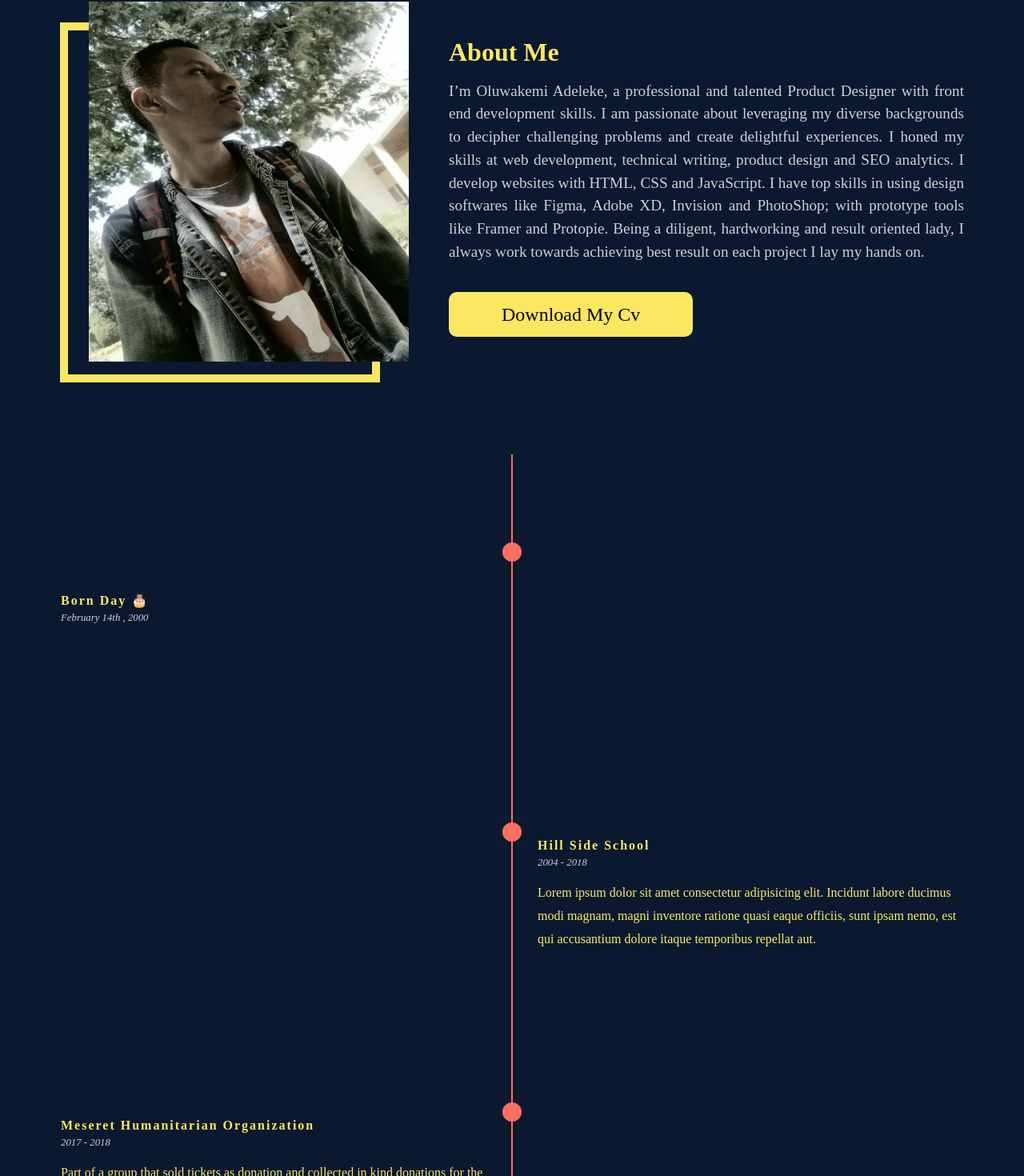
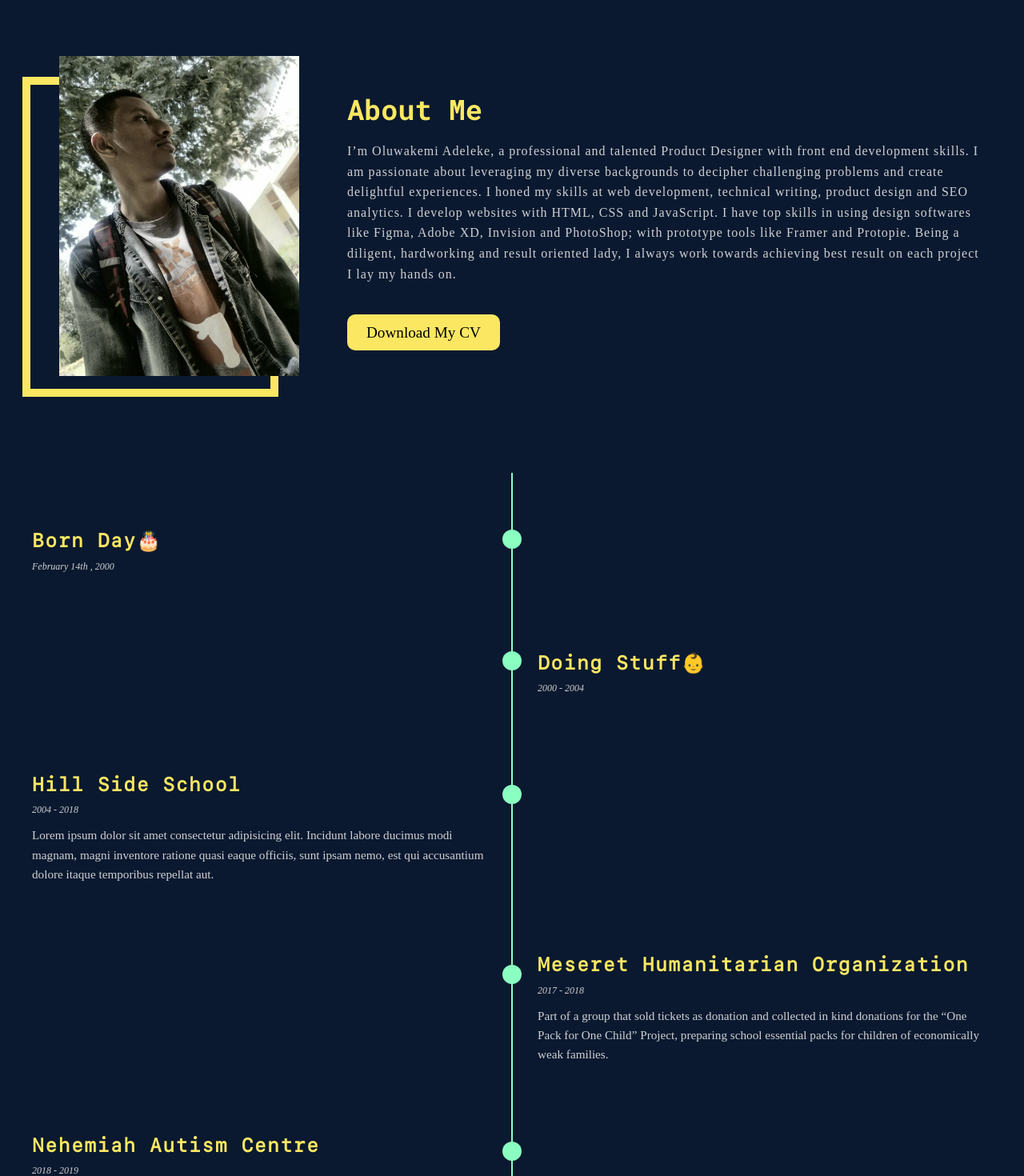
Before and after one commit to thomasalemayehu/React-Portfolio, a React (Create React App) app: page / in a window 1280 px wide. Shown: the part 971-2441 px from the top of the page at 80% size. Built offline with nearby package versions, Linux system fonts and the light colour scheme; a web font is replaced by a local one.

Commit message:
About Page Version 1.0 : Animate Image Border

```diff
--- a/src/App.js
+++ b/src/App.js
@@ -6,7 +6,8 @@ function App() {
   document.body.style.zoom = "0%";
   let zoom = ((window.outerWidth - 10) / window.innerWidth) * 100;
 
-  console.log(zoom);
+  //
+
   return (
     <section className="app">
       <Navigation />
--- a/src/components/AboutPage.js
+++ b/src/components/AboutPage.js
@@ -83,7 +83,7 @@ function AboutPage() {
             achieving best result on each project I lay my hands on.
           </p>
           <a href="./assets/docs/Thomas Alemayehu CV.pdf" download>
-            Download my cv
+            Download my CV
           </a>
         </div>
       </div>
@@ -95,20 +95,27 @@ function AboutPage() {
         <div className="section">
           <div className="bead"></div>
           <div className="content">
-            <h1 className="experiance-page-timeline-title">Born Day 🎂</h1>
-            <p className="experiance-page-timeline-time">
-              February 14th , 2000
-            </p>
-            <p className="experiance-page-timeline-content"></p>
+            <h1 className="timeline__title">Born Day🎂</h1>
+            <p className="timeline__time__span">February 14th , 2000</p>
+            <p className="timeline__content"></p>
           </div>
         </div>
 
         <div className="section">
           <div className="bead"></div>
           <div className="content">
-            <h1 className="experiance-page-timeline-title">Hill Side School</h1>
-            <p className="experiance-page-timeline-time">2004 - 2018</p>
-            <p className="experiance-page-timeline-content">
+            <h1 className="timeline__title">Doing Stuff👶</h1>
+            <p className="timeline__time__span">2000 - 2004</p>
+            <p className="timeline__content"></p>
+          </div>
+        </div>
+
+        <div className="section">
+          <div className="bead"></div>
+          <div className="content">
+            <h1 className="timeline__title">Hill Side School</h1>
+            <p className="timeline__time__span">2004 - 2018</p>
+            <p className="timeline__content">
               Lorem ipsum dolor sit amet consectetur adipisicing elit. Incidunt
               labore ducimus modi magnam, magni inventore ratione quasi eaque
               officiis, sunt ipsam nemo, est qui accusantium dolore itaque
@@ -120,11 +127,11 @@ function AboutPage() {
         <div className="section">
           <div className="bead"></div>
           <div className="content">
-            <h1 className="experiance-page-timeline-title">
+            <h1 className="timeline__title">
               Meseret Humanitarian Organization
             </h1>
-            <p className="experiance-page-timeline-time">2017 - 2018</p>
-            <p className="experiance-page-timeline-content">
+            <p className="timeline__time__span">2017 - 2018</p>
+            <p className="timeline__content">
               Part of a group that sold tickets as donation and collected in
               kind donations for the “One Pack for One Child” Project, preparing
               school essential packs for children of economically weak families.
@@ -135,11 +142,9 @@ function AboutPage() {
         <div className="section">
           <div className="bead"></div>
           <div className="content">
-            <h1 className="experiance-page-timeline-title">
-              Nehemiah Autism Centre
-            </h1>
-            <p className="experiance-page-timeline-time">2018 - 2019</p>
-            <p className="experiance-page-timeline-content">
+            <h1 className="timeline__title">Nehemiah Autism Centre</h1>
+            <p className="timeline__time__span">2018 - 2019</p>
+            <p className="timeline__content">
               Spend some time with autistic children. Teach them to adapt to new
               people, improve communication with people and learn to focus and
               read.
@@ -150,11 +155,9 @@ function AboutPage() {
         <div className="section">
           <div className="bead"></div>
           <div className="content">
-            <h1 className="experiance-page-timeline-title">
-              Jersuma Trading P.L.C
-            </h1>
-            <p className="experiance-page-timeline-time">2018 - Present</p>
-            <p className="experiance-page-timeline-content">
+            <h1 className="timeline__title">Jersuma Trading P.L.C</h1>
+            <p className="timeline__time__span">2018 - Present</p>
+            <p className="timeline__content">
               Lorem ipsum dolor sit amet consectetur adipisicing elit. Incidunt
               labore ducimus modi magnam, magni inventore ratione quasi eaque
               officiis, sunt ipsam nemo, est qui accusantium dolore itaque
@@ -166,11 +169,11 @@ function AboutPage() {
         <div className="section">
           <div className="bead"></div>
           <div className="content">
-            <h1 className="experiance-page-timeline-title">
+            <h1 className="timeline__title">
               Addis Ababa Institute of Technology
             </h1>
-            <p className="experiance-page-timeline-time">2019 - Present</p>
-            <p className="experiance-page-timeline-content">
+            <p className="timeline__time__span">2019 - Present</p>
+            <p className="timeline__content">
               Lorem ipsum dolor sit amet consectetur adipisicing elit. Incidunt
               labore ducimus modi magnam, magni inventore ratione quasi eaque
               officiis, sunt ipsam nemo, est qui accusantium dolore itaque
@@ -182,9 +185,9 @@ function AboutPage() {
         <div className="section">
           <div className="bead"></div>
           <div className="content">
-            <h1 className="experiance-page-timeline-title">Gebeya Talent</h1>
-            <p className="experiance-page-timeline-time">2021 - Present</p>
-            <p className="experiance-page-timeline-content">
+            <h1 className="timeline__title">Gebeya Talent</h1>
+            <p className="timeline__time__span">2021 - Present</p>
+            <p className="timeline__content">
               Lorem ipsum dolor sit amet consectetur adipisicing elit. Incidunt
               labore ducimus modi magnam, magni inventore ratione quasi eaque
               officiis, sunt ipsam nemo, est qui accusantium dolore itaque
--- a/src/components/HamburgerMenu.js
+++ b/src/components/HamburgerMenu.js
@@ -26,8 +26,6 @@ function HamburgerMenu() {
           "hamburger--mobile--menu--active"
         );
       }
-
-      // make body scrollable
     } else {
       mobileMenuElement.classList.add("mobile--menu--activate");
 
--- a/src/components/MobileMenu.js
+++ b/src/components/MobileMenu.js
@@ -42,6 +42,7 @@ function MobileMenu() {
         hamburgerElements[i].classList.add("hamburger--mobile--menu--active");
       }
     }
+
     document.getElementById("check").checked = false;
   }
   return (
--- a/src/index.css
+++ b/src/index.css
@@ -7,6 +7,7 @@
 html {
   scrollbar-width: thin;
   scroll-behavior: smooth;
+  scroll-snap-type: proximity;
 }
 
 /* Scroll bar Styles */
--- a/src/styles/base/colors.css
+++ b/src/styles/base/colors.css
@@ -4,8 +4,8 @@
 
   /* Text & Highlight Colors */
   --primary-color: #fce762;
+  --secondary-color: #8affc1;
 
-  --secondary-color: #f87060;
   --primary-highlight-color: ;
   --secondary-highlight-color: #ffee88;
 
--- a/src/styles/components/AboutPage.css
+++ b/src/styles/components/AboutPage.css
@@ -1,18 +1,20 @@
 .about__page__container {
-  padding: 10% 25px;
+  padding: 15% 0px;
 }
 .about__page__inner__container {
   padding-top: 0%;
   display: flex;
+  align-items: flex-start;
   flex-direction: column;
 }
 .about__page__left {
+  width: 100%;
   display: flex;
-  padding-left: 86px;
+  padding-left: 64px;
 }
 .about__page__border {
-  width: 400px;
-  height: 450px;
+  width: 320px;
+  height: 400px;
   border: 10px solid var(--primary-color);
   transform: translate(-36px, 26px);
   -webkit-transform: translate(-36px, 26px);
@@ -21,24 +23,27 @@
   -o-transform: translate(-36px, 26px);
 }
 .about__page__image {
-  width: 400px;
-  max-height: 450px;
+  width: 320px;
+  max-height: 400px;
   height: auto;
   position: absolute;
+  object-fit: contain;
 }
 
 .about__page__right {
-  padding: 15% 50px;
+  padding: 15% 28px;
 }
 .about__page__right h3 {
   color: var(--primary-color);
-  font-size: 2rem;
+  font-size: 2.2em;
+  font-family: "Roboto Mono";
 }
 .about__page__right p {
   padding-top: 16px;
-  line-height: 1.5;
-  font-size: 1.2rem;
-  text-align: justify;
+  line-height: 1.6;
+  font-size: 1em;
+  letter-spacing: 1px;
+  font-family: "Montserrat";
   margin-bottom: 50px;
 }
 
@@ -46,10 +51,10 @@
   background-color: var(--primary-color);
   text-decoration: none;
   color: black;
-  font-size: 1.5rem;
+  font-size: 1.2rem;
+  text-transform: capitalize;
+  padding: 12px 24px;
   border-radius: 10px;
-  text-transform: capitalize;
-  padding: 1.25ch 5.5ch;
   -webkit-border-radius: 10px;
   -moz-border-radius: 10px;
   -ms-border-radius: 10px;
@@ -61,28 +66,30 @@
   min-height: 150px;
   margin-top: 100px;
   overflow-y: hidden;
-  padding: 0 35px;
+  padding: 0px;
   margin-bottom: 55px;
 }
 
-.experiance-page-timeline-title {
+.timeline__title {
   color: var(--primary-color);
   font-weight: bold;
-  letter-spacing: 2px;
-  margin-bottom: 1%;
+  font-family: "SF Mono";
+  font-size: 1.2em;
+  letter-spacing: 1px;
+  margin-bottom: 5px;
   text-transform: capitalize;
+  line-height: 1.6;
 }
-.experiance-page-timeline-time {
-  font-size: 0.8em;
+.timeline__time__span {
+  font-size: 0.75em;
   font-style: italic;
-  margin-bottom: 3%;
+  margin-bottom: 12px;
 }
-.experiance-page-timeline-content {
+.timeline__content {
   text-align: start;
-  font-size: 1em;
-  margin-top: 2%;
-  line-height: 180%;
-  color: var(--primary-color);
+  font-size: 0.95em;
+  line-height: 1.6;
+  color: var(--primary-text-color);
 }
 .line {
   position: absolute;
@@ -126,7 +133,7 @@
   padding: 1rem;
   border-radius: 1rem;
   align-items: center;
-  min-height: 300px;
+  min-height: 10px;
   transform: translateX(-100%);
   -webkit-transform: translateX(-);
   -moz-transform: translateX(-);
@@ -177,12 +184,63 @@
 }
 
 @media only screen and (min-width: 577px) and (max-width: 768px) {
+  .about__page__inner__container {
+    width: 80%;
+    margin-left: auto;
+    margin-right: auto;
+  }
 }
 
 @media only screen and (min-width: 768px) and (max-width: 992px) {
+  .about__page__inner__container {
+    width: 80%;
+    margin-left: auto;
+    margin-right: auto;
+  }
+  .about__page__border {
+    width: 340px;
+    height: 420px;
+  }
+  .about__page__image {
+    width: 340px;
+    max-height: 420px;
+  }
+  .timeline__title {
+    font-size: 1.3em;
+    letter-spacing: 1.5px;
+  }
+  .timeline__time__span {
+    font-size: 0.85em;
+  }
+  .timeline__content {
+    font-size: 0.95em;
+  }
 }
 
 @media only screen and (min-width: 992px) and (max-width: 1200px) {
+  .about__page__inner__container {
+    flex-direction: row;
+    align-items: center;
+    padding-top: 0%;
+  }
+  .about__page__border {
+    width: 340px;
+    height: 420px;
+  }
+  .about__page__image {
+    width: 340px;
+    max-height: 420px;
+  }
+  .timeline__title {
+    font-size: 1.4em;
+    letter-spacing: 1.5px;
+  }
+  .timeline__time__span {
+    font-size: 0.9em;
+  }
+  .timeline__content {
+    font-size: 1em;
+  }
 }
 
 @media only screen and (min-width: 1200px) and (max-width: 1400px) {
@@ -194,20 +252,39 @@
   .about__page__right {
     padding: 5% 50px;
   }
+  .timeline {
+    padding: 0 24px;
+  }
+  .timeline__title {
+    font-size: 1.5em;
+    font-weight: bold;
+    letter-spacing: 1.5px;
+  }
 }
 
 @media only screen and (min-width: 1401px) {
+  .timeline__title {
+    font-size: 1.6em;
+    font-weight: bold;
+    letter-spacing: 1.5px;
+  }
   .about__page__inner__container {
     flex-direction: row;
     align-items: center;
   }
   .about__page__border {
-    width: 460px;
+    width: 400px;
     height: 510px;
+    transform: translate(-15px, 30px);
+    -webkit-transform: translate(-15px, 30px);
+    -moz-transform: translate(-15px, 30px);
+    -ms-transform: translate(-15px, 30px);
+    -o-transform: translate(-15px, 30px);
   }
   .about__page__image {
     width: 460px;
-    max-height: 510px;
+    min-height: 510px;
+    object-fit: contain;
   }
   .about__page__right {
     padding: 15% 70px;
@@ -215,4 +292,7 @@
   .about__page__right {
     padding: 8% 50px;
   }
+  .timeline {
+    padding: 0 55px;
+  }
 }
--- a/src/styles/components/LandingPage.css
+++ b/src/styles/components/LandingPage.css
@@ -11,6 +11,7 @@
 .landing__page__left {
   width: 100%;
   margin: auto auto;
+  background-color: palegoldenrod;
 }
 .landing__page__left p:nth-of-type(1) {
   text-transform: uppercase;
@@ -109,7 +110,7 @@
   }
   .landing__page__right {
     display: inline-block;
-    width: 25%;
+    width: 28%;
     margin-right: 5%;
   }
   .landing__page__container {
--- a/src/styles/components/MobileMenu.css
+++ b/src/styles/components/MobileMenu.css
@@ -6,6 +6,7 @@
   right: 0;
   top: 0;
   bottom: 0;
+  height: 100vh;
   z-index: 5;
   display: flex;
   flex-direction: column;
@@ -38,3 +39,9 @@
   text-decoration: none;
   color: var(--main-body-color);
 }
+
+/* Dynamic Classes */
+.hide--overflow {
+  height: 100vh !important;
+  overflow-y: hidden !important;
+}
```
